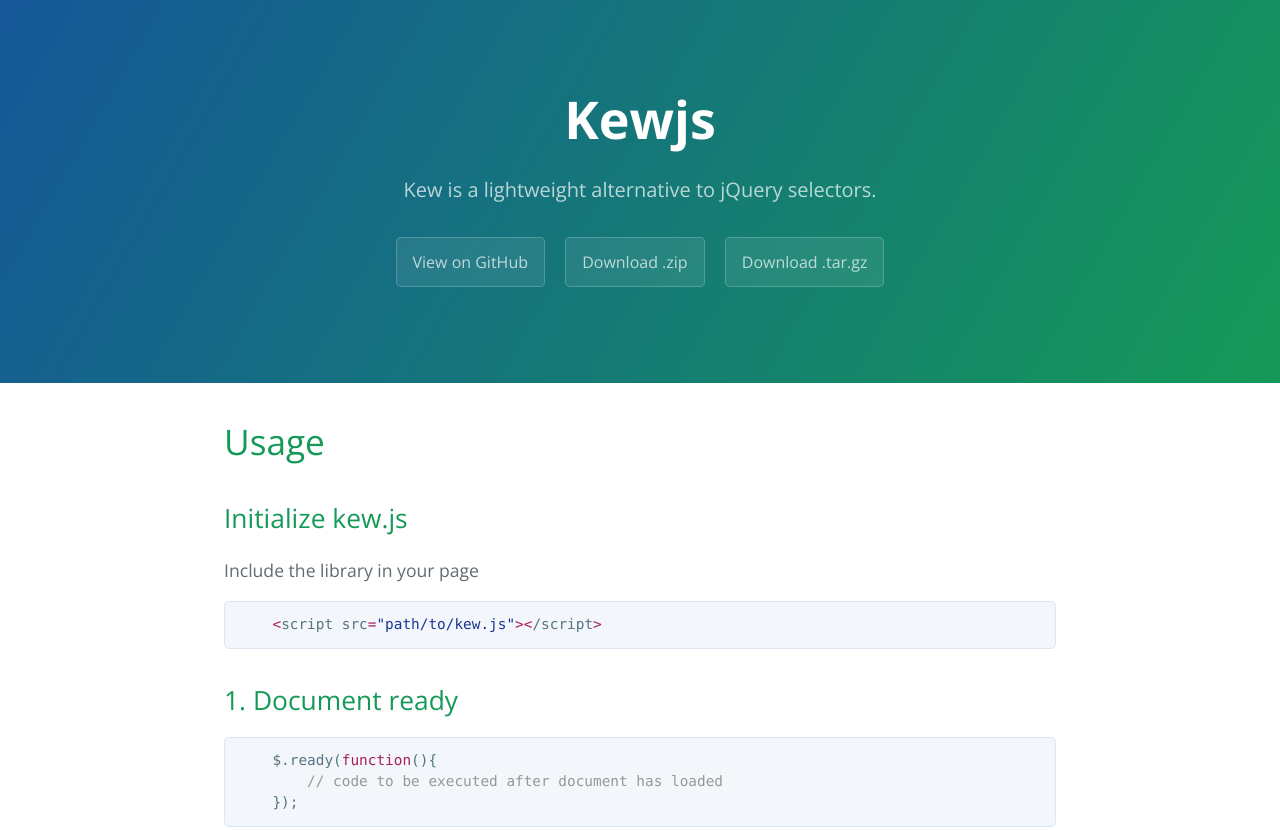
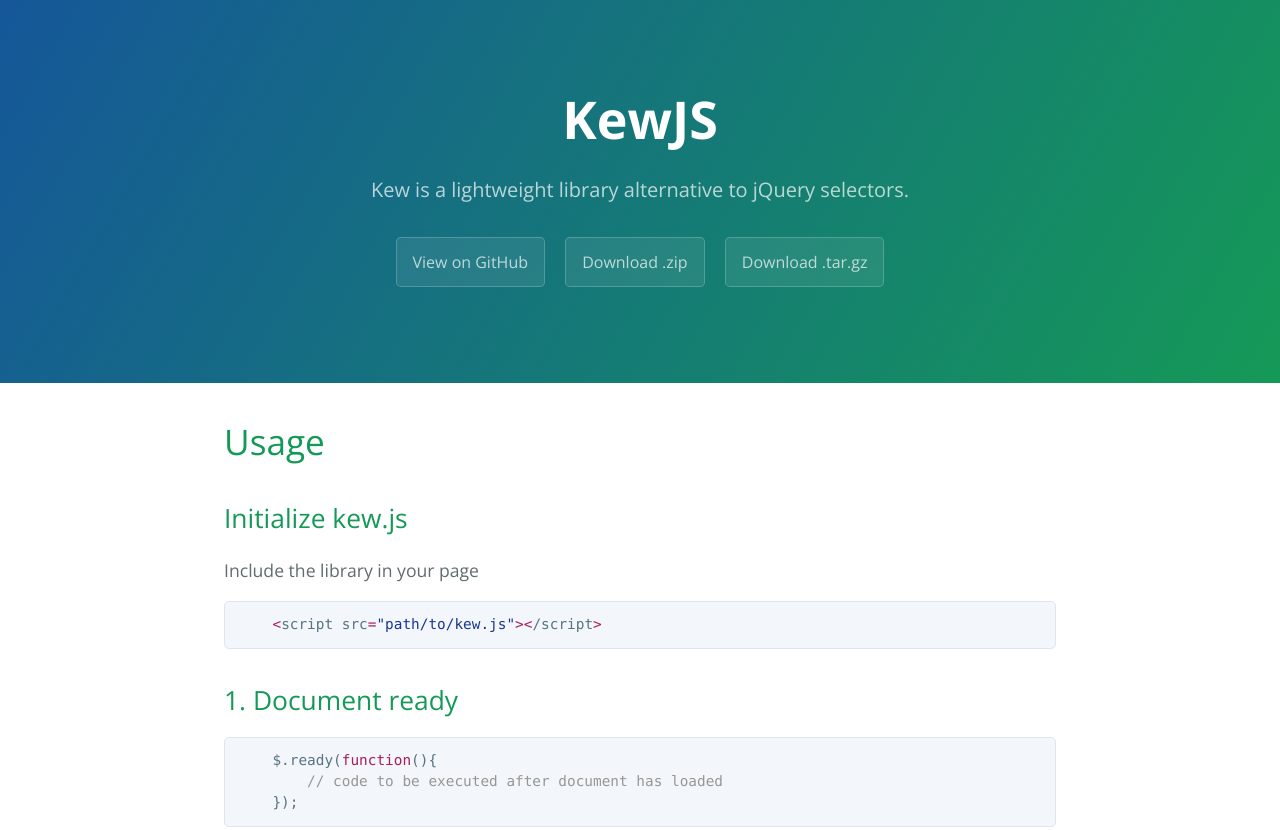
Before and after one commit to RodRitter/kewjs, a plain HTML site: page index.html in a window 1280 px wide. Shown: the top 830 px of the page. Drawn offline with nearby package versions, Linux system fonts and the light colour scheme.

Commit message:
Update index.html

```diff
--- a/index.html
+++ b/index.html
@@ -11,8 +11,8 @@
   </head>
   <body>
     <section class="page-header">
-      <h1 class="project-name">Kewjs</h1>
-      <h2 class="project-tagline">Kew is a lightweight alternative to jQuery selectors.</h2>
+      <h1 class="project-name">KewJS</h1>
+      <h2 class="project-tagline">Kew is a lightweight library alternative to jQuery selectors.</h2>
       <a href="https://github.com/RodRitter/kewjs" class="btn">View on GitHub</a>
       <a href="https://github.com/RodRitter/kewjs/zipball/master" class="btn">Download .zip</a>
       <a href="https://github.com/RodRitter/kewjs/tarball/master" class="btn">Download .tar.gz</a>
```
